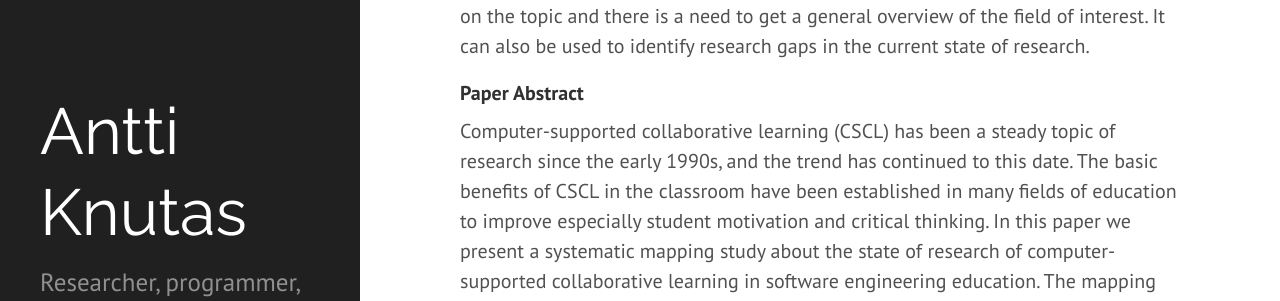
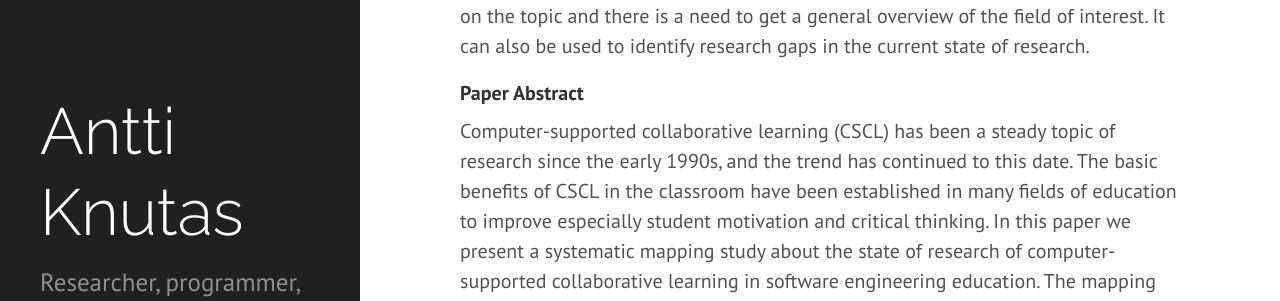
Before and after one commit to aknutas/aknutas.github.io, a Jekyll site: the page built from index.html, in a window 1280 px wide and 1400 px high. Shown: the part 514-815 px from the top of the window. Built offline with Jekyll 4.4.1, drawn with Linux system fonts in a browser that asks for light colours; the list of posts is cut into pages by our own code.

Commit message:
Formatting

```diff
--- a/_includes/head.html
+++ b/_includes/head.html
@@ -19,7 +19,7 @@
   <link rel="stylesheet" href="/public/css/poole.css">
   <link rel="stylesheet" href="/public/css/syntax.css">
   <link rel="stylesheet" href="/public/css/hyde.css">
-  <link rel="stylesheet" href="http://fonts.googleapis.com/css?family=PT+Sans:400,400italic,700%7CAbril+Fatface%7CRaleway">
+  <link rel="stylesheet" href="http://fonts.googleapis.com/css?family=PT+Sans:400,400italic,700%7CRaleway:300">
 
   <!-- Icons -->
   <link rel="apple-touch-icon-precomposed" sizes="144x144" href="/public/apple-touch-icon-144-precomposed.png">
--- a/public/css/hyde.css
+++ b/public/css/hyde.css
@@ -81,7 +81,7 @@
   margin-top: 0;
   /* font-family: "Abril Fatface", serif; */
   font-family: "Raleway", serif;
-  font-weight: 300;
+  font-weight: 300 !important;
   font-size: 3.25rem;
 }
 
```
